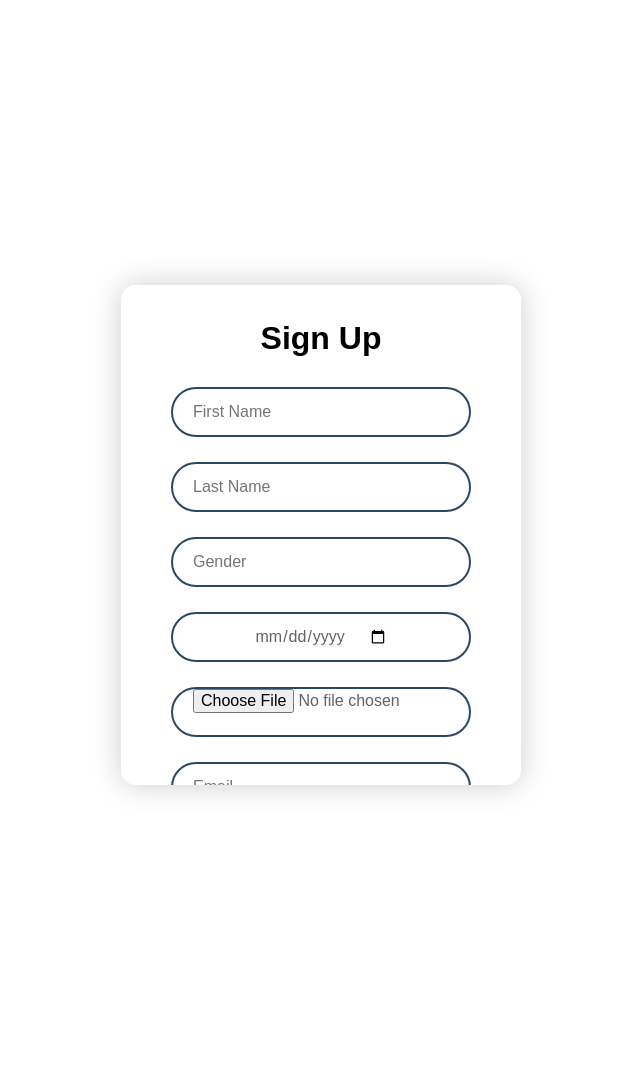
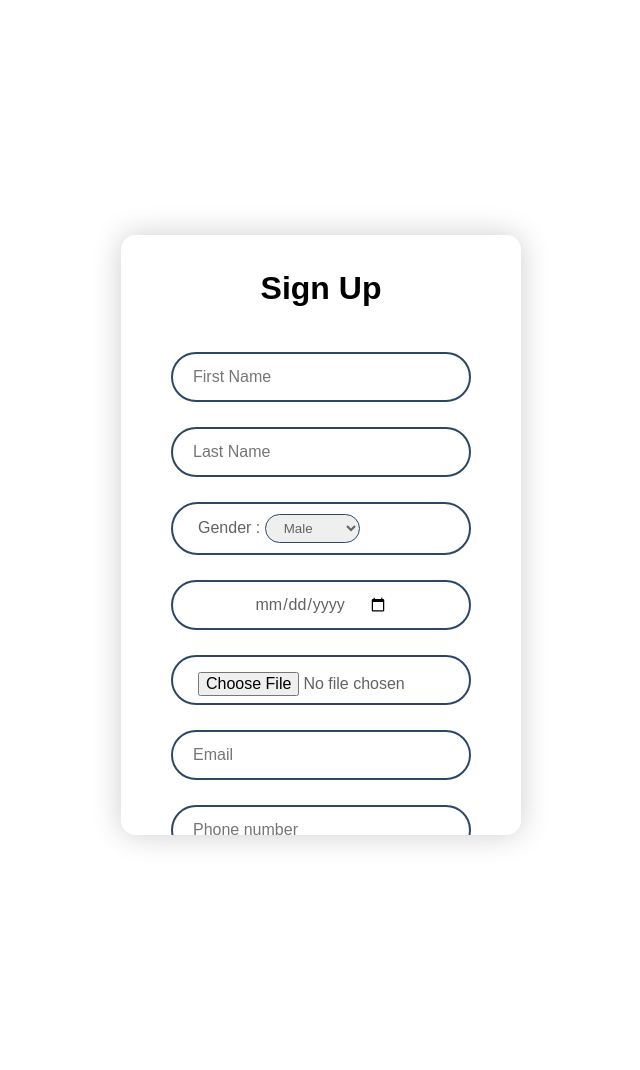
Before and after one commit to ELBASRAOUIACHRAF/tp_web, a PHP site: page /signup.html in a window 1280 px wide. Shown: the whole page, without its empty margins (319-959 px from the left). Run offline with PHP 8.4, Linux system fonts and the light colour scheme.

Commit message:
style sign & log

```diff
--- a/PORTFOLIO/signup.html
+++ b/PORTFOLIO/signup.html
@@ -17,8 +17,12 @@
                 <div class="input-box">
                     <input type="text" placeholder="Last Name" required>
                 </div>
-                <div class="input-box">
-                    <input type="text" placeholder="Gender" required>
+                <div class="input-box" id="gen">
+                    <label for="gender" style="color: #626262;">Gender :</label>
+                    <select id="gender" name="gender" required>
+                        <option value="M">Male</option>
+                        <option value="F">Female</option>
+                    </select>
                 </div>
                 <div class="input-box">
                     <input type="date" placeholder="Date of Birth" required>
--- a/PORTFOLIO/styleforms.css
+++ b/PORTFOLIO/styleforms.css
@@ -26,7 +26,7 @@ body {
 .login-box {
     position: absolute;
     width: 400px;
-    height: 500px;
+    height: 600px;
     background-color: #e0e0e0;
     border-radius: 15px;
     box-shadow: 0 0 30px rgba(0, 0, 0, .2);
@@ -35,7 +35,7 @@ body {
 .sign-box {
     position: absolute;
     width: 400px;
-    height: 500px;
+    height: 600px;
     background-color: #e0e0e0;
     border-radius: 15px;
     box-shadow: 0 0 30px rgba(0, 0, 0, .2);
@@ -45,11 +45,17 @@ body {
 
 form {
     width: 100%;
-    padding: 0 50px;
+    padding: 15px 50px;
 
 }
+.login-box h2 {
+    padding:  95px 0 5px 0;
+    font-size: 2em;
+    color: rgb(0, 0, 0);
+    text-align: center;
+}
 
-h2 {
+.sign-box h2 {
     padding:  35px 0 5px 0;
     font-size: 2em;
     color: rgb(0, 0, 0);
@@ -76,6 +82,28 @@ input {
     padding: 0 20px;
     transition: .5s ease;
 }
+#gen {
+  width: 100%;
+  border: 2px solid #2c4766;
+  border-radius: 40px;
+  padding: 10px 25px;
+}
+#gender {
+  border: 1px solid #2c4766;
+  border-radius: 40px;
+  padding: 5px 14px;
+  color: #626262;
+  cursor: pointer;
+}
+#image {
+  width: 100%;
+  border: 2px solid #2c4766;
+  border-radius: 40px;
+  padding: 15px 25px;
+  color: #626262;
+  cursor: pointer;
+}
+
 .forgot-pass {
     margin: -15px 0 10px;
     text-align: center;
```
